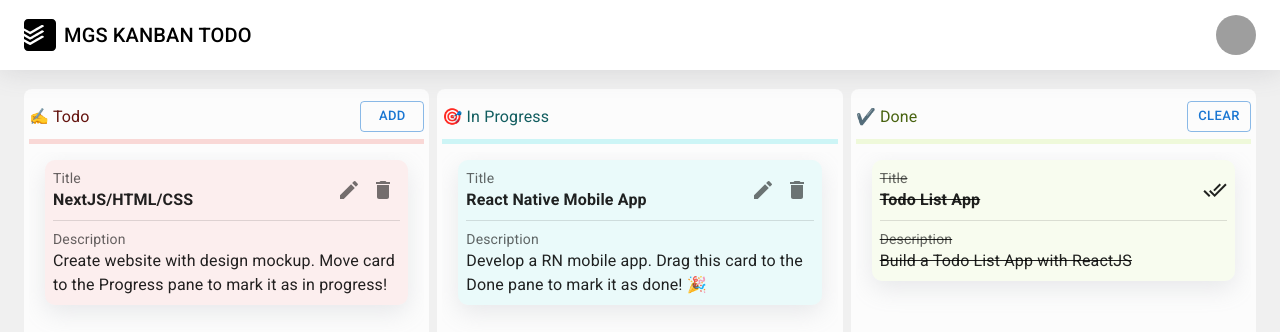
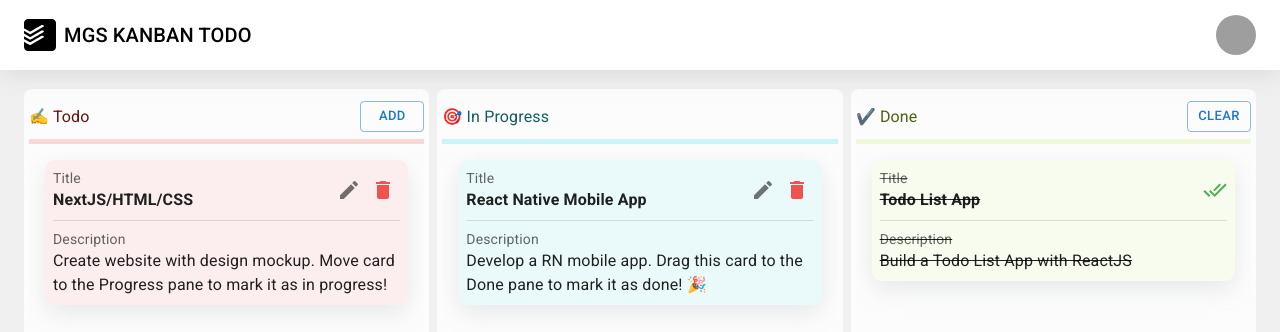
Before and after one commit to usamathpc/Kanban-Todo, a React (Create React App) app: page / in a window 1280 px wide. Shown: the top 332 px of the page. Built offline with nearby package versions, Linux system fonts and the light colour scheme; grey boxes are pictures that could not be loaded.

Commit message:
update styles

```diff
--- a/src/components/TodoCard.tsx
+++ b/src/components/TodoCard.tsx
@@ -1,5 +1,12 @@
 import { Delete, DoneAllOutlined, Edit } from "@mui/icons-material";
-import { alpha, Divider, IconButton, Paper, Typography } from "@mui/material";
+import {
+  alpha,
+  Divider,
+  IconButton,
+  Paper,
+  Typography,
+  useTheme,
+} from "@mui/material";
 import { Box } from "@mui/system";
 import React from "react";
 import { DraggableProvided, DraggableStateSnapshot } from "react-beautiful-dnd";
@@ -31,6 +38,7 @@ const DONE_COLOR = "#EFF9DA";
 const IN_PROGRESS_COLOR = "#CDF5F6";
 
 export const TodoCard = (props: Props) => {
+  const theme = useTheme();
   const { handleOpenAddEditTodoModal, handleDeleteTodoCard } =
     React.useContext(TodoContext);
   return (
@@ -112,7 +120,13 @@ export const TodoCard = (props: Props) => {
                 )
               }
             >
-              <Edit />
+              <Edit
+                sx={
+                  {
+                    // color: ,
+                  }
+                }
+              />
             </IconButton>
             <IconButton
               size="small"
@@ -123,15 +137,22 @@ export const TodoCard = (props: Props) => {
                 )
               }
             >
-              <Delete />
+              <Delete
+                sx={{
+                  color: theme.palette.error.light,
+                }}
+              />
             </IconButton>
           </Box>
         ) : (
-          <DoneAllOutlined />
+          <DoneAllOutlined
+            sx={{
+              color: theme.palette.success.light,
+            }}
+          />
         )}
       </Box>
-      {/* {props.type !== TodoListType.DONE && (
-        <> */}
+
       <Divider sx={{ mb: 1, mt: 1 }} />
       <Box
         sx={{
@@ -144,8 +165,6 @@ export const TodoCard = (props: Props) => {
         </Typography>
         <Typography>{props.cardDetails.description}</Typography>
       </Box>
-      {/* </>
-      )} */}
     </Paper>
   );
 };
```
